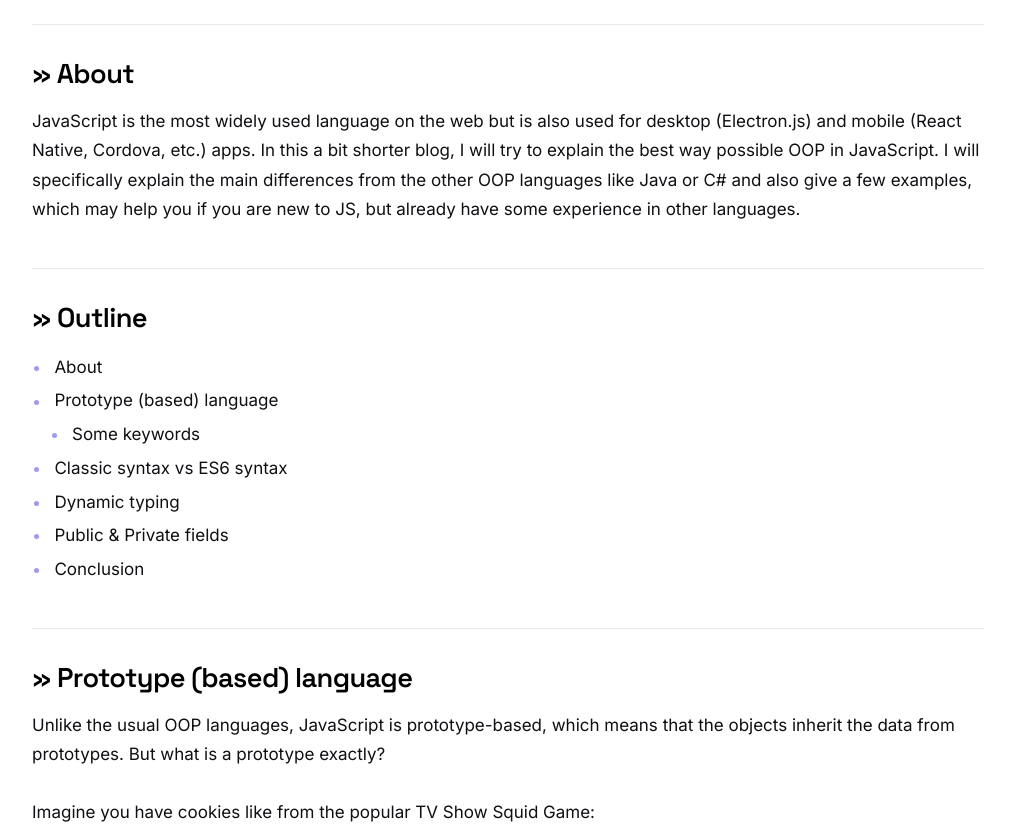
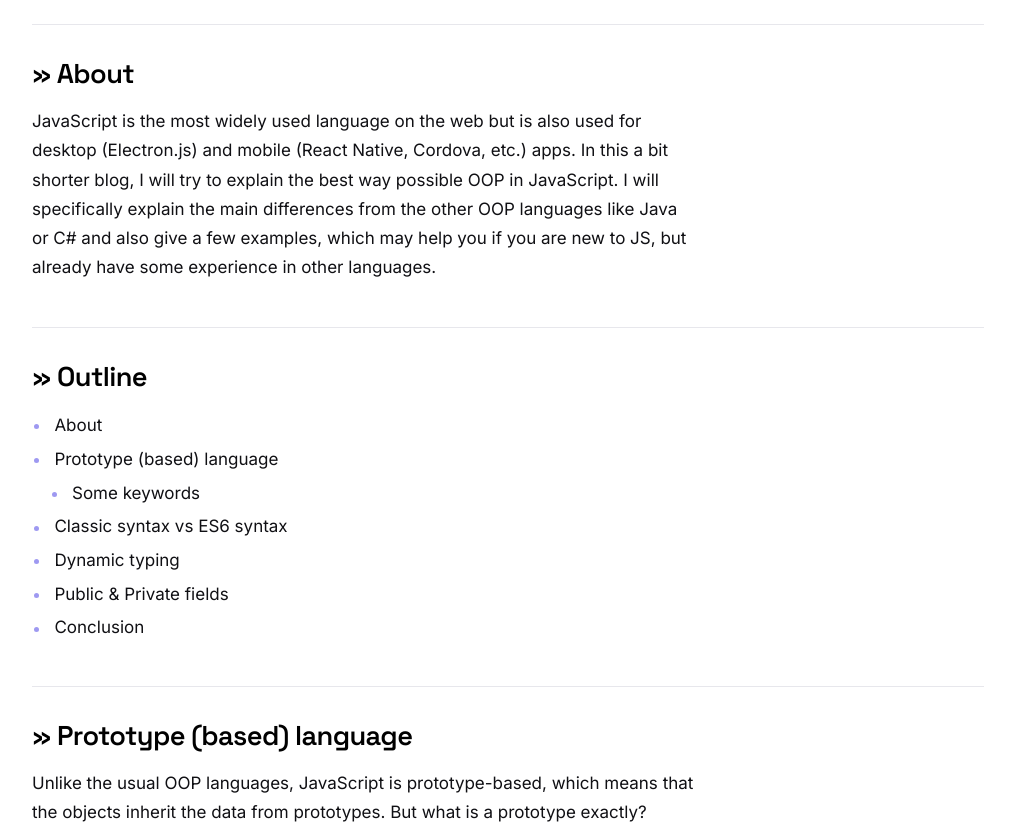
Before and after one commit to 20kilograma/blog, a Jekyll site: the page built from oop-js.md, in a window 1280 px wide and 1400 px high, scrolled down 395 px. Shown: the part 147-975 px from the top of the window, without its empty margins (132-1147 px from the left). Built offline with Jekyll 4.4.1, drawn with Linux system fonts in a browser that asks for light colours; nearby versions of some CDN libraries; our own code applies the rules of GitHub Pages for plain Markdown files; grey boxes are pictures that could not be loaded.

Commit message:
update css

```diff
--- a/_sass/jekyll-theme-hacker.scss
+++ b/_sass/jekyll-theme-hacker.scss
@@ -204,6 +204,20 @@ section {
 
 p {
   margin: 0 0 1.25rem;
+}
+
+#main_content p,
+#main_content ul,
+#main_content ol {
+  max-width: 62ch;
+}
+
+#main_content p:has(img),
+#main_content p:has(pre),
+#main_content p:has(> code > br),
+#main_content ul:has(img),
+#main_content ol:has(img) {
+  max-width: none;
 }
 
 #main_content p.is-spacer {
```
